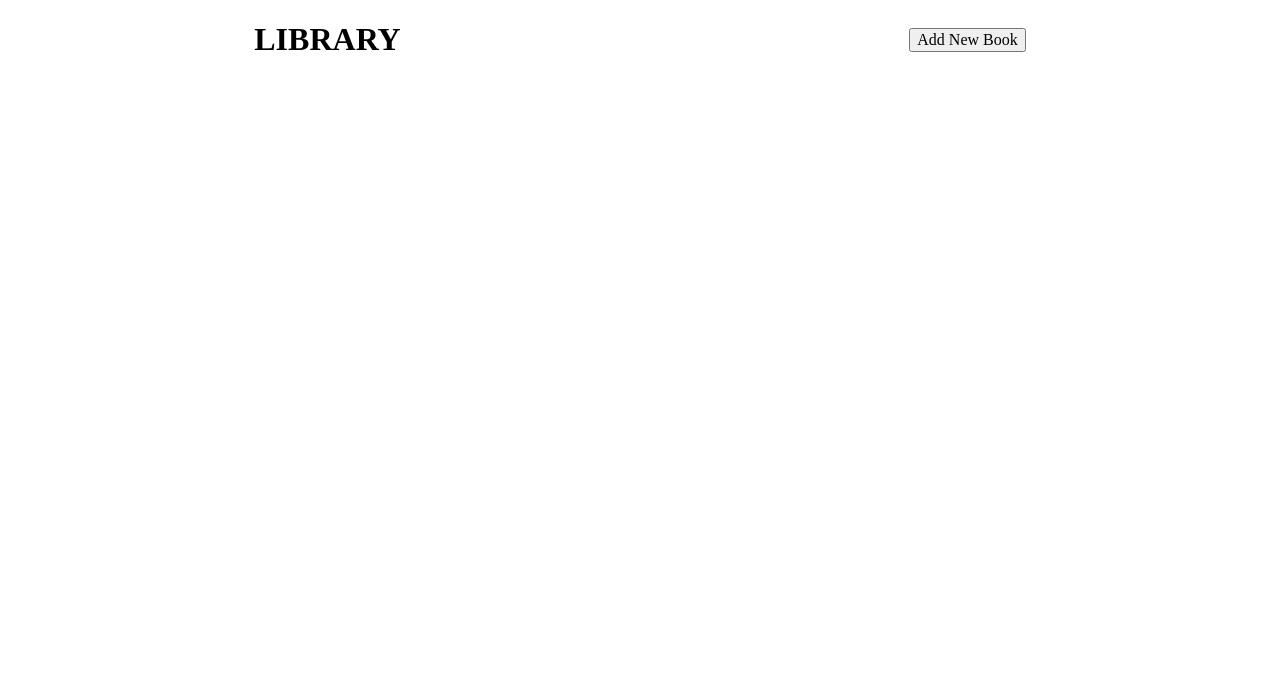
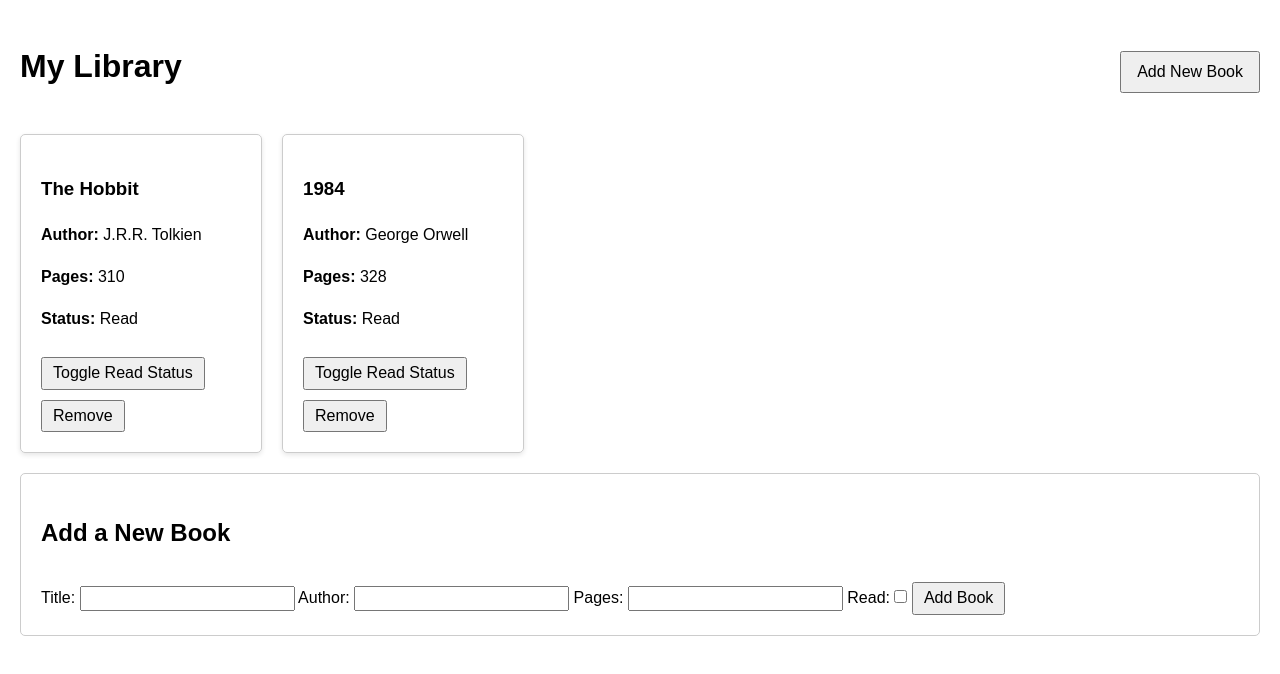
Before and after one commit to lilbits88/library, a plain HTML site: page index.html in a window 1280 px wide. Both pictures are taken after a click on the button "Add New Book". Drawn offline with nearby package versions, Linux system fonts and the light colour scheme.

Commit message:
working on library script

```diff
--- a/index.html
+++ b/index.html
@@ -9,13 +9,30 @@
   <title>Library</title>
 </head>
 <body>
-  <nav>
-  <h1>LIBRARY</h1>
-  <button>Add New Book</button>
-  </nav>
-  <div id="library"></div>
+  <header>
+    <h1>My Library</h1>
+    <button id="show-form-btn">Add New Book</button>
+  </header>
 
+  <main>
+    <section id="library"></section>
+    <form id="new-book-form" style="display: none;">
+      <h2>Add a New Book</h2>
+      <label for="title">Title:</label>
+      <input type="text" id="title" required>
 
+      <label for="author">Author:</label>
+      <input type="text" id="author" required>
+
+      <label for="pages">Pages:</label>
+      <input type="number" id="pages" required>
+
+      <label for="read">Read:</label>
+      <input type="checkbox" id="read">
+
+      <button type="submit">Add Book</button>
+    </form>
+  </main>
 
   <script src="script.js"></script>
 </body>
--- a/script.js
+++ b/script.js
@@ -1,41 +1,6 @@
-const bookshelf = [];
+const myLibrary = [];
 
-function Book(title, author, pages, read) {
-  this.title = title;
-  this.author = author;
-  this.pages = pages;
-  this.read = read;
-  this.info = function() {
-    return `Title: ${this.title}, Author: ${this.author}, Pages: ${this.pages}, Read: ${this.read}`
-  }
-}
-
-function addBook(title, author, pages, read) {
-  bookshelf.push(new Book(title, author, pages, read));
-  displayBook()
-}
-
-addBook('To Kill a Mockingbird', 'Harper Lee', '324', 'no');
-addBook('Pride and Prejudice', 'Jane Austen', '294', 'no');
-addBook('Moby Dick', 'Herman Melville', '585', 'yes');
-
-function displayBook() {
-  const library = document.querySelector('.library');
-
-  bookshelf.forEach( book => {
-  const card = document.createElement('div');
-  card.classList.add('card');
-  card.textContent = `${book.info()}`
-  library.appendChild(card)
-
-  })
-}
-displayBook()
-
-
-/*const myLibrary = [];
-
-// Book constructor
+// Book Constructor
 function Book(title, author, pages, read) {
   this.title = title;
   this.author = author;
@@ -43,76 +8,77 @@ function Book(title, author, pages, read) {
   this.read = read;
 }
 
-// Toggle read status method
-Book.prototype.toggleRead = function () {
-  this.read = this.read === 'yes' ? 'no' : 'yes';
-};
-
-// Add a book to the library
+// Function to add a book to the library
 function addBookToLibrary(title, author, pages, read) {
-  const book = new Book(title, author, pages, read);
-  myLibrary.push(book);
+  const newBook = new Book(title, author, pages, read);
+  myLibrary.push(newBook);
   displayBooks();
 }
 
-// Display books in the library
+// Function to display books in the library
 function displayBooks() {
-  const libraryDiv = document.getElementById('library');
-  libraryDiv.innerHTML = ''; // Clear current display
+  const libraryContainer = document.querySelector("#library");
+  libraryContainer.innerHTML = ""; // Clear existing content
 
   myLibrary.forEach((book, index) => {
-    const bookCard = document.createElement('div');
-    bookCard.classList.add('book-card');
+    const bookCard = document.createElement("div");
+    bookCard.className = "book-card";
+    bookCard.dataset.index = index;
+
     bookCard.innerHTML = `
-      <p><strong>Title:</strong> ${book.title}</p>
+      <h3>${book.title}</h3>
       <p><strong>Author:</strong> ${book.author}</p>
       <p><strong>Pages:</strong> ${book.pages}</p>
-      <p><strong>Read:</strong> ${book.read}</p>
-      <button class="toggle-read" data-index="${index}">Toggle Read</button>
-      <button class="remove-book" data-index="${index}">Remove</button>
+      <p><strong>Status:</strong> ${book.read ? "Read" : "Not Read"}</p>
+      <button class="toggle-read">Toggle Read Status</button>
+      <button class="remove-book">Remove</button>
     `;
-    libraryDiv.appendChild(bookCard);
-  });
 
-  // Add event listeners for buttons
-  document.querySelectorAll('.toggle-read').forEach(button => {
-    button.addEventListener('click', () => {
-      const index = button.getAttribute('data-index');
-      myLibrary[index].toggleRead();
-      displayBooks();
-    });
-  });
+    // Add event listeners for buttons
+    bookCard.querySelector(".toggle-read").addEventListener("click", () => toggleReadStatus(index));
+    bookCard.querySelector(".remove-book").addEventListener("click", () => removeBook(index));
 
-  document.querySelectorAll('.remove-book').forEach(button => {
-    button.addEventListener('click', () => {
-      const index = button.getAttribute('data-index');
-      myLibrary.splice(index, 1);
-      displayBooks();
-    });
+    libraryContainer.appendChild(bookCard);
   });
 }
 
-// Handle the New Book form
-const bookFormDialog = document.getElementById('bookFormDialog');
-const newBookButton = document.getElementById('newBook');
-const bookForm = document.getElementById('bookForm');
-const cancelForm = document.getElementById('cancelForm');
+// Toggle read status
+function toggleReadStatus(index) {
+  myLibrary[index].read = !myLibrary[index].read;
+  displayBooks();
+}
 
-newBookButton.addEventListener('click', () => bookFormDialog.showModal());
-cancelForm.addEventListener('click', () => bookFormDialog.close());
+// Remove a book from the library
+function removeBook(index) {
+  myLibrary.splice(index, 1);
+  displayBooks();
+}
 
-bookForm.addEventListener('submit', (e) => {
-  e.preventDefault();
-  const title = document.getElementById('title').value;
-  const author = document.getElementById('author').value;
-  const pages = document.getElementById('pages').value;
-  const read = document.getElementById('read').value;
+// Show/hide form
+document.querySelector("#show-form-btn").addEventListener("click", () => {
+  const form = document.querySelector("#new-book-form");
+  form.style.display = form.style.display === "none" ? "block" : "none";
+});
 
-  addBookToLibrary(title, author, pages, read);
-  bookFormDialog.close();
-  bookForm.reset();
+// Handle new book form submission
+document.querySelector("#new-book-form").addEventListener("submit", (e) => {
+  e.preventDefault(); // Prevent form from refreshing the page
+
+  const title = document.querySelector("#title").value.trim();
+  const author = document.querySelector("#author").value.trim();
+  const pages = document.querySelector("#pages").value.trim();
+  const read = document.querySelector("#read").checked;
+
+  if (title && author && pages) { // Ensure required fields are filled
+    addBookToLibrary(title, author, pages, read);
+    document.querySelector("#new-book-form").reset(); // Reset form fields
+    document.querySelector("#new-book-form").style.display = "none"; // Hide form after submission
+  } else {
+    alert("Please fill out all fields!");
+  }
 });
+
 
 // Initial dummy data for testing
 addBookToLibrary('The Hobbit', 'J.R.R. Tolkien', 310, 'yes');
-addBookToLibrary('1984', 'George Orwell', 328, 'no'); */
+addBookToLibrary('1984', 'George Orwell', 328, 'no');
--- a/styles.css
+++ b/styles.css
@@ -1,5 +1,44 @@
-nav {
+body {
+  font-family: Arial, sans-serif;
+  line-height: 1.6;
+  padding: 20px;
+}
+
+header {
   display: flex;
-  justify-content: space-around;
+  justify-content: space-between;
   align-items: center;
 }
+
+#library {
+  display: flex;
+  flex-wrap: wrap;
+  gap: 20px;
+  margin-top: 20px;
+}
+
+.book-card {
+  border: 1px solid #ccc;
+  padding: 20px;
+  border-radius: 5px;
+  width: 200px;
+  box-shadow: 0 2px 5px rgba(0, 0, 0, 0.1);
+}
+
+button {
+  margin-top: 10px;
+  padding: 5px 10px;
+  cursor: pointer;
+}
+
+form {
+  border: 1px solid #ccc;
+  padding: 20px;
+  margin-top: 20px;
+  border-radius: 5px;
+}
+
+#show-form-btn {
+  padding: 10px 15px;
+  cursor: pointer;
+}
```
